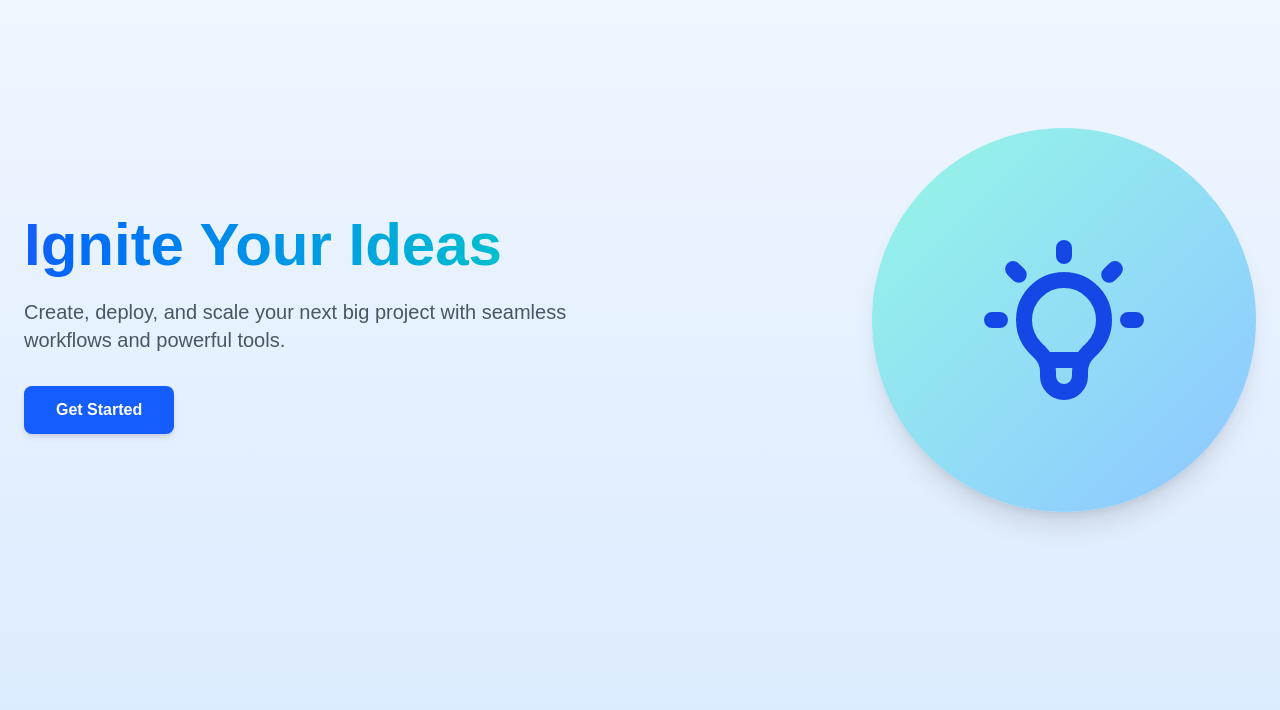
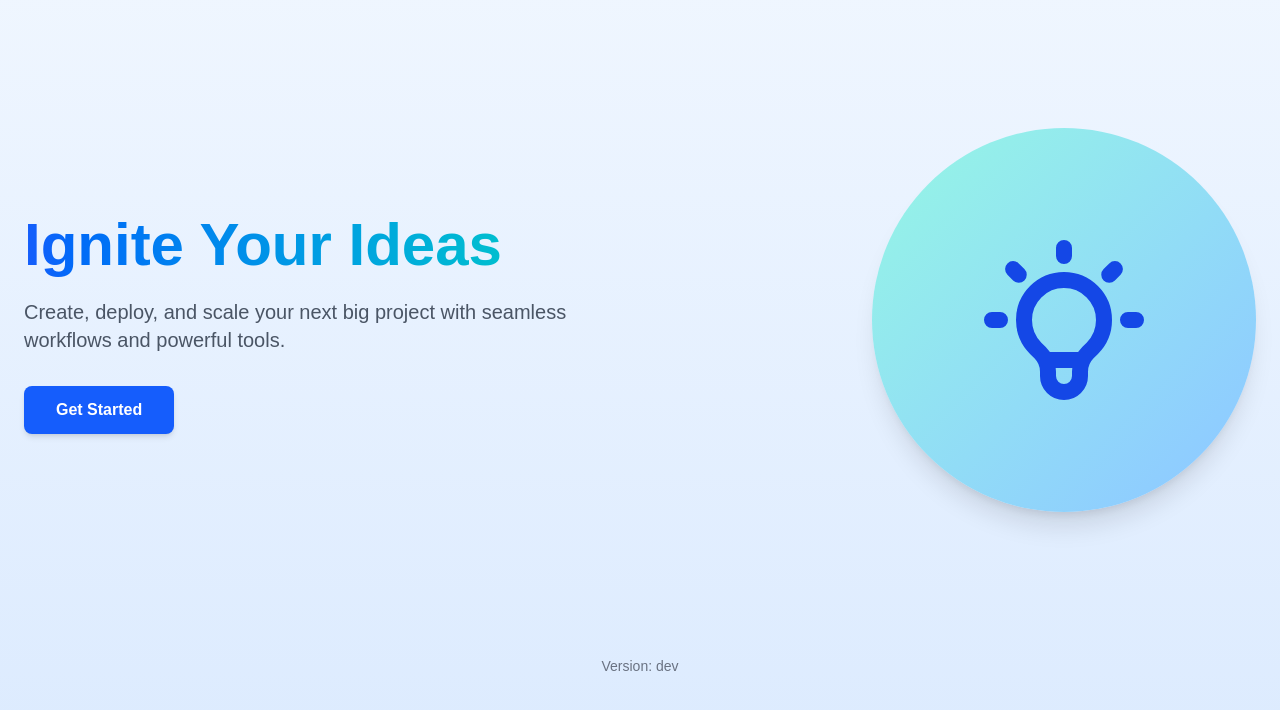
Before and after one commit to fsdaniel/nextjs-default, a Next.js app: page / in a window 1280 px wide. Shown: the top 710 px of the page. Built offline with nearby package versions, Linux system fonts and the light colour scheme.

Commit message:
feat: Display version on landing page and prepare release v0.3.8

```diff
--- a/argocd/application.yaml
+++ b/argocd/application.yaml
@@ -8,7 +8,7 @@ spec:
 
   source:
     repoURL: https://github.com/fsdaniel/nextjs-default.git # Use HTTPS URL
-    targetRevision: v0.3.7 # Update target revision to new tag
+    targetRevision: v0.3.8 # Update target revision to new tag
     path: kubernetes # Directory within the repo containing the manifests
 
 
--- a/kubernetes/deployment.yaml
+++ b/kubernetes/deployment.yaml
@@ -15,7 +15,7 @@ spec:
     spec:
       containers:
       - name: nextjs-helloworld
-        image: ghcr.io/fsdaniel/nextjs-default:v0.3.7 # Update to new version tag
+        image: ghcr.io/fsdaniel/nextjs-default:v0.3.8 # Update to new version tag
         ports:
         - containerPort: 3000 # Default Next.js port
         # Add resource limits for better scheduling and stability
--- a/src/app/page.tsx
+++ b/src/app/page.tsx
@@ -28,6 +28,9 @@ export default function Home() {
         </div>
 
       </main>
+      <footer className="container mx-auto px-6 py-4 text-center text-gray-500 dark:text-gray-400 text-sm">
+        Version: {process.env.NEXT_PUBLIC_APP_VERSION || 'dev'}
+      </footer>
       {/* Optional: Add more sections below */}
     </div>
   );
```
Also changed, not shown: 1 other file (tests, documents, lock files or other folders).
